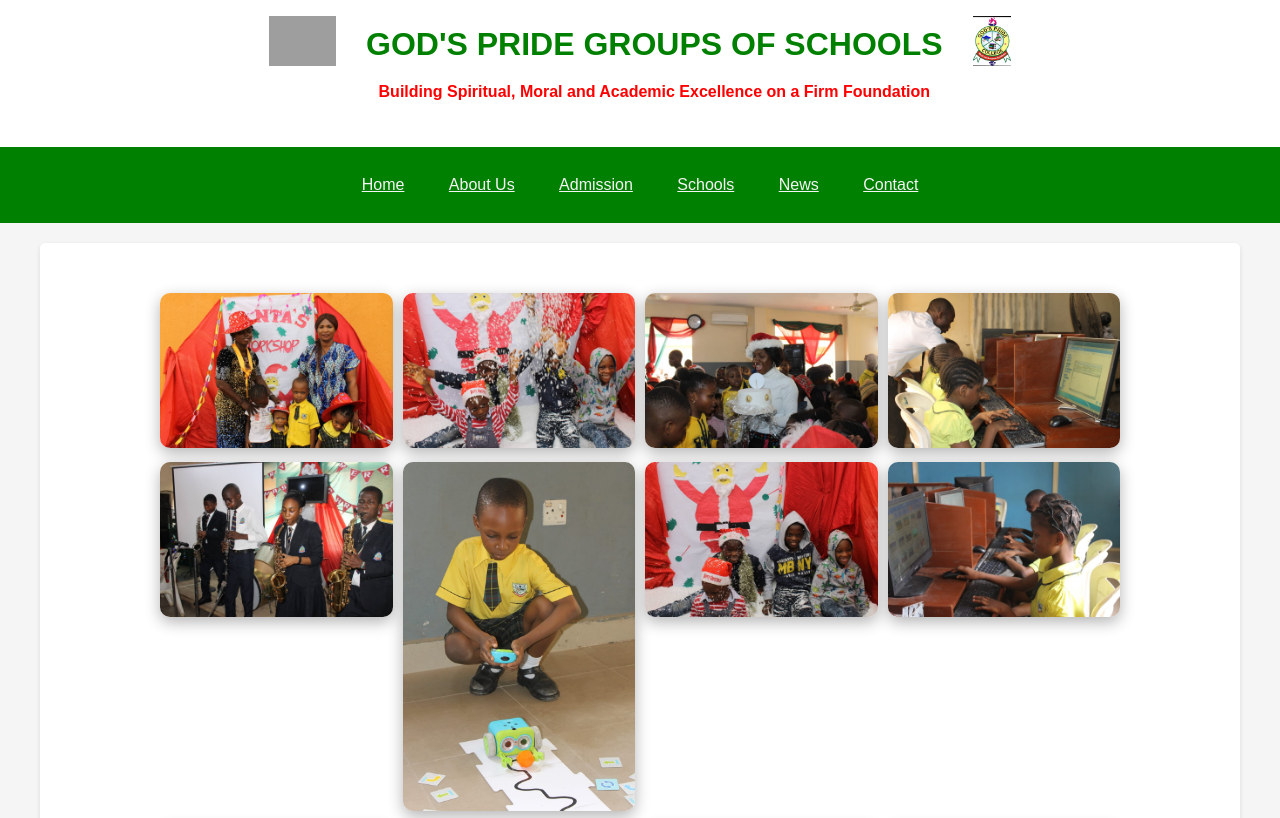
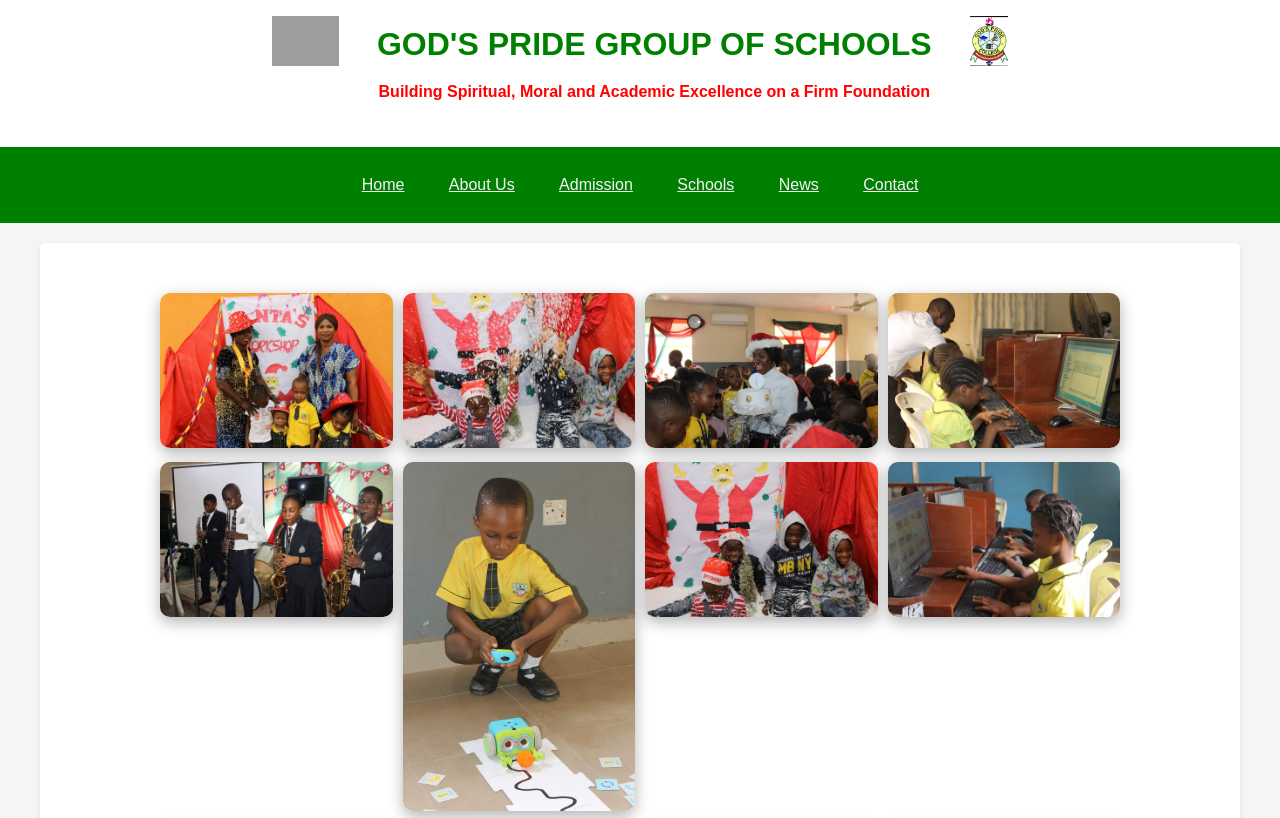
Before and after one commit to Megsow/Gods-Pride-Schools-Website, a plain HTML site: page gallery.html in a window 1280 px wide. Shown: the top 818 px of the page. Drawn offline with nearby package versions, Linux system fonts and the light colour scheme; grey boxes are pictures that could not be loaded.

Commit message:
Add files via upload

```diff
--- a/gallery.html
+++ b/gallery.html
@@ -13,7 +13,7 @@
     <div class="logo">
       <img src="logo_left.JPG" alt="Left Logo">
     </div>
-    <h1>GOD'S PRIDE GROUPS OF SCHOOLS     <p class="slogan">Building Spiritual, Moral and Academic Excellence on a Firm Foundation</p>  </h1>
+    <h1>GOD'S PRIDE GROUP OF SCHOOLS     <p class="slogan">Building Spiritual, Moral and Academic Excellence on a Firm Foundation</p>  </h1>
     <div class="logo">
       <img src="logo_right.JPG" alt="Right Logo">
     </div>
```
